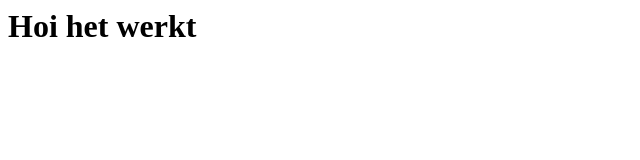
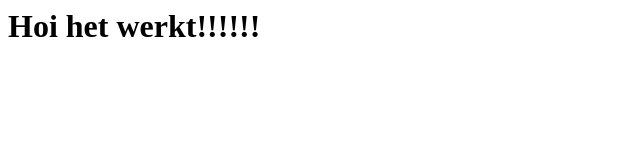
Before and after one commit to FelixvL/demodeployhtmlyc2301, a plain HTML site: page index.html in a window 1280 px wide. Shown: the full height of the page, 0-640 px from the left. Drawn offline with Linux system fonts and the light colour scheme.

Commit message:
there we go!!!!

```diff
--- a/index.html
+++ b/index.html
@@ -1 +1 @@
-<h1>Hoi het werkt</h1>
+<h1>Hoi het werkt!!!!!!</h1>
```
